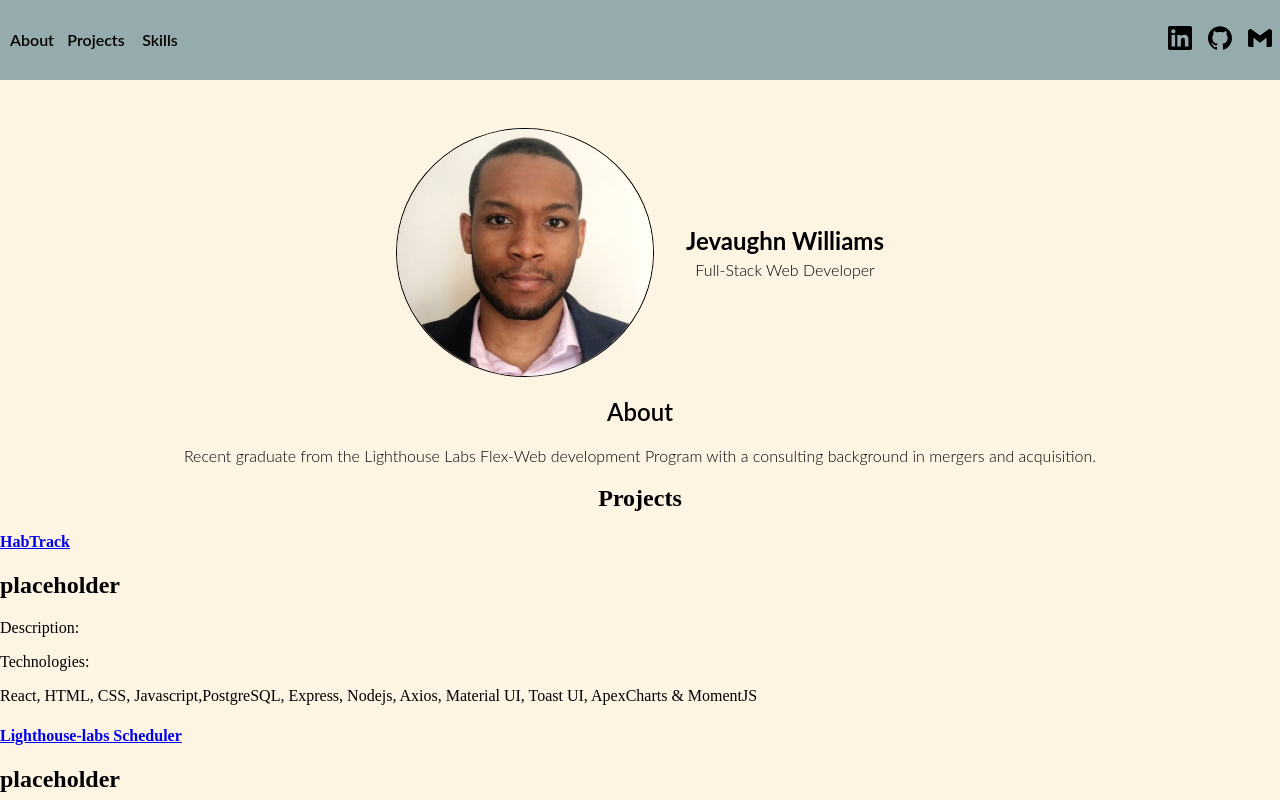
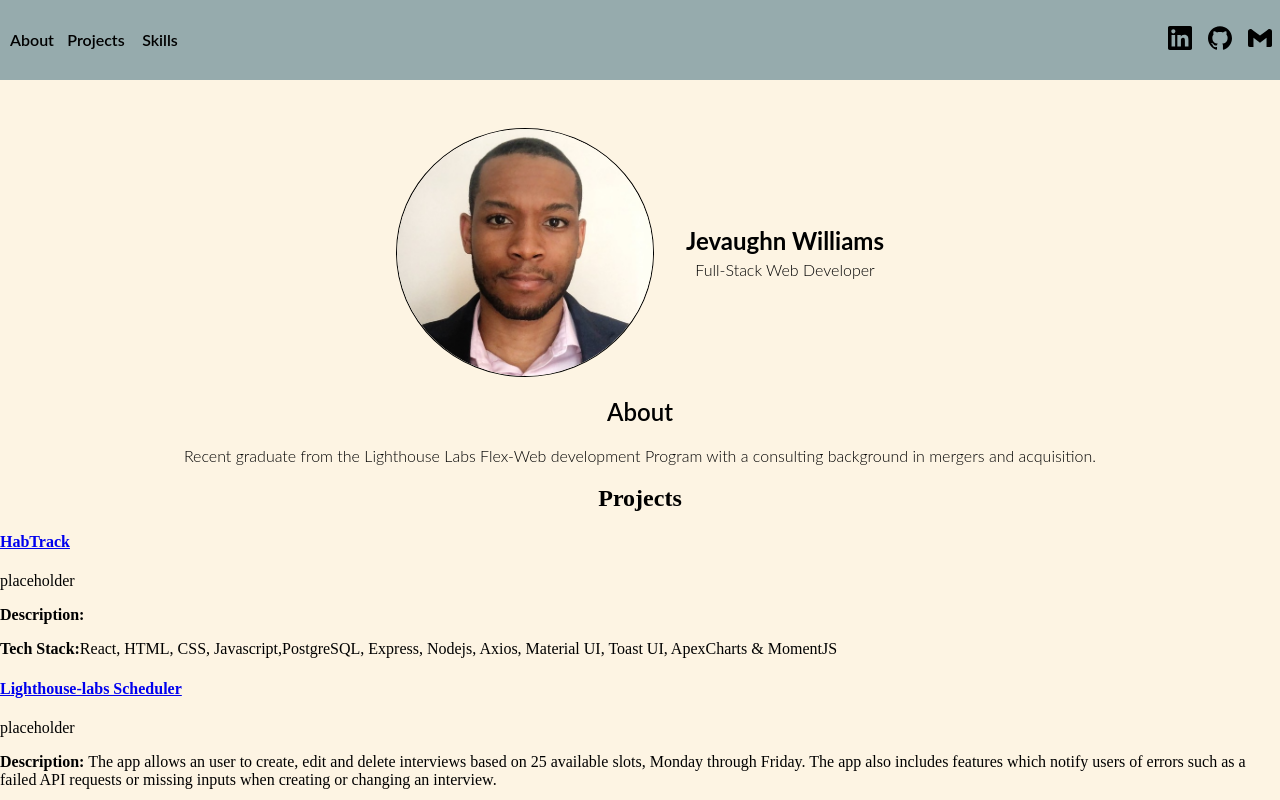
Before and after one commit to Jevaughn-W/portfolio-site, a React (Create React App) app: page / in a window 1280 px wide. Shown: the top 800 px of the page. Built offline with nearby package versions, Linux system fonts and the light colour scheme.

Commit message:
Update card format

```diff
--- a/src/Components/Projects/projects.jsx
+++ b/src/Components/Projects/projects.jsx
@@ -29,10 +29,10 @@ const projectList = projects.map((project, index)=> {
     <section key={index} className="project-card">
       <h4 className="title"><a href={project.github} target="_blank" rel="noopener noreferrer">{project.name}</a></h4>
       <div className="card-details">
-        <h2>placeholder</h2>
+        <span>placeholder</span>
         <div className="project-description">
-          <span>Description:</span><p>{project.description}</p>
-          <span>Technologies:</span><p>{project.technologies}</p>
+          <p><strong>Description:</strong> {project.description}</p>
+          <p><strong>Tech Stack:</strong>{project.technologies}</p>
         </div>
       </div>
     </section>
```
